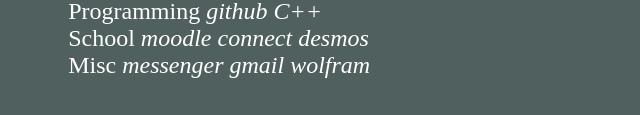
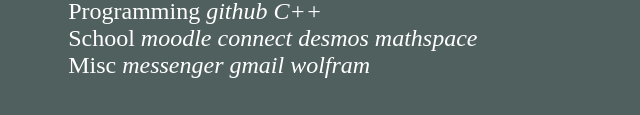
Before and after one commit to Segfaultt/minimal-start, a plain HTML site: page index.html in a window 1280 px wide. Shown: the part 294-409 px from the top of the page, without its empty margins (319-959 px from the left). Drawn offline with Linux system fonts and the light colour scheme.

Commit message:
added mathspace link

```diff
--- a/index.html
+++ b/index.html
@@ -33,6 +33,7 @@
 				<a href="https://www.rossmoyneshs.wa.edu.au/">moodle</a>
 				<a href="https://connect.det.wa.edu.au/">connect</a>
 				<a href="https://www.desmos.com/">desmos</a>
+				<a href="https://mathspace.co/study/#!dashboard/">mathspace</a>
 			<br>
 			Misc
 				<a href="https://www.messenger.com/">messenger</a>
```
